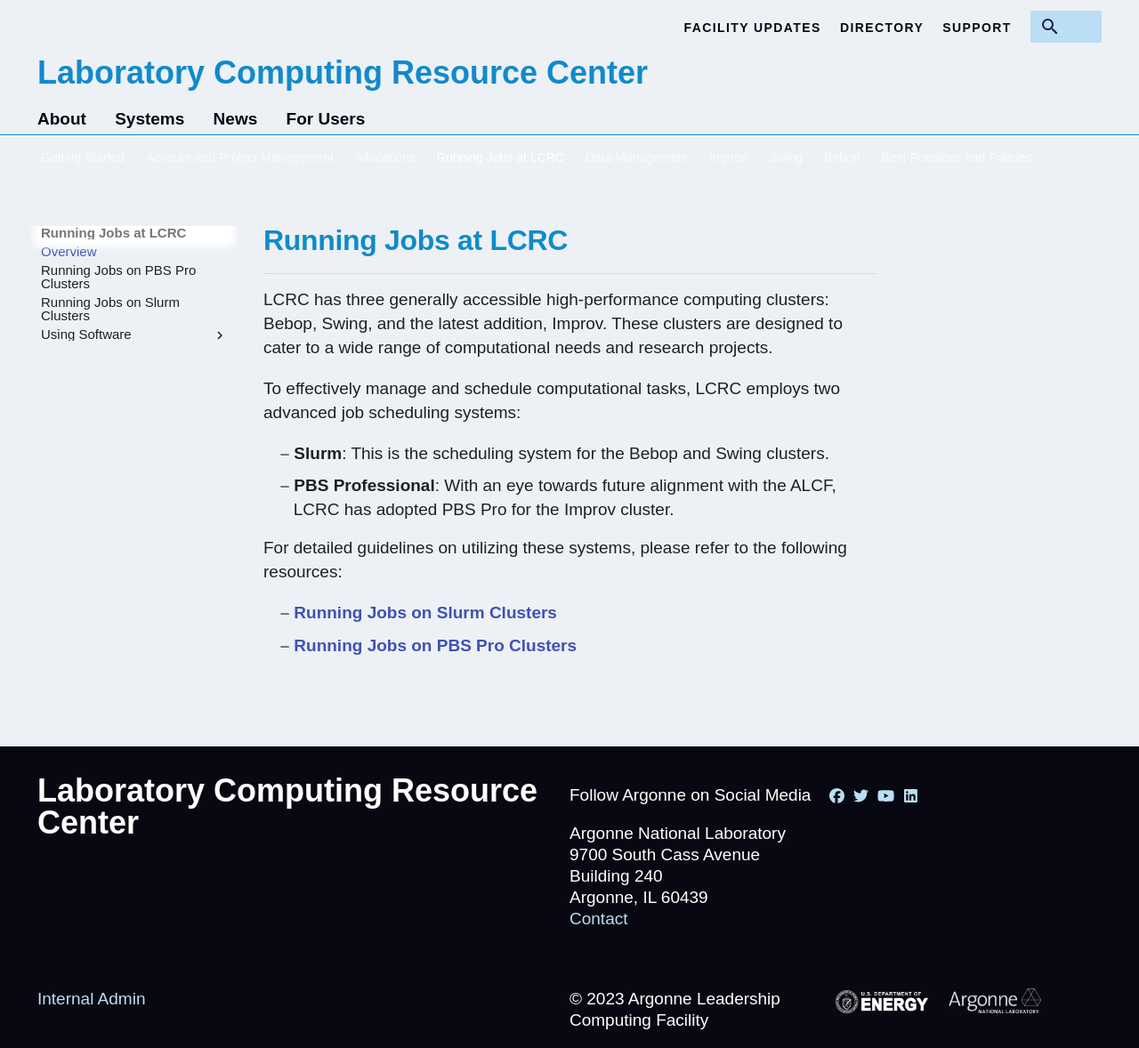
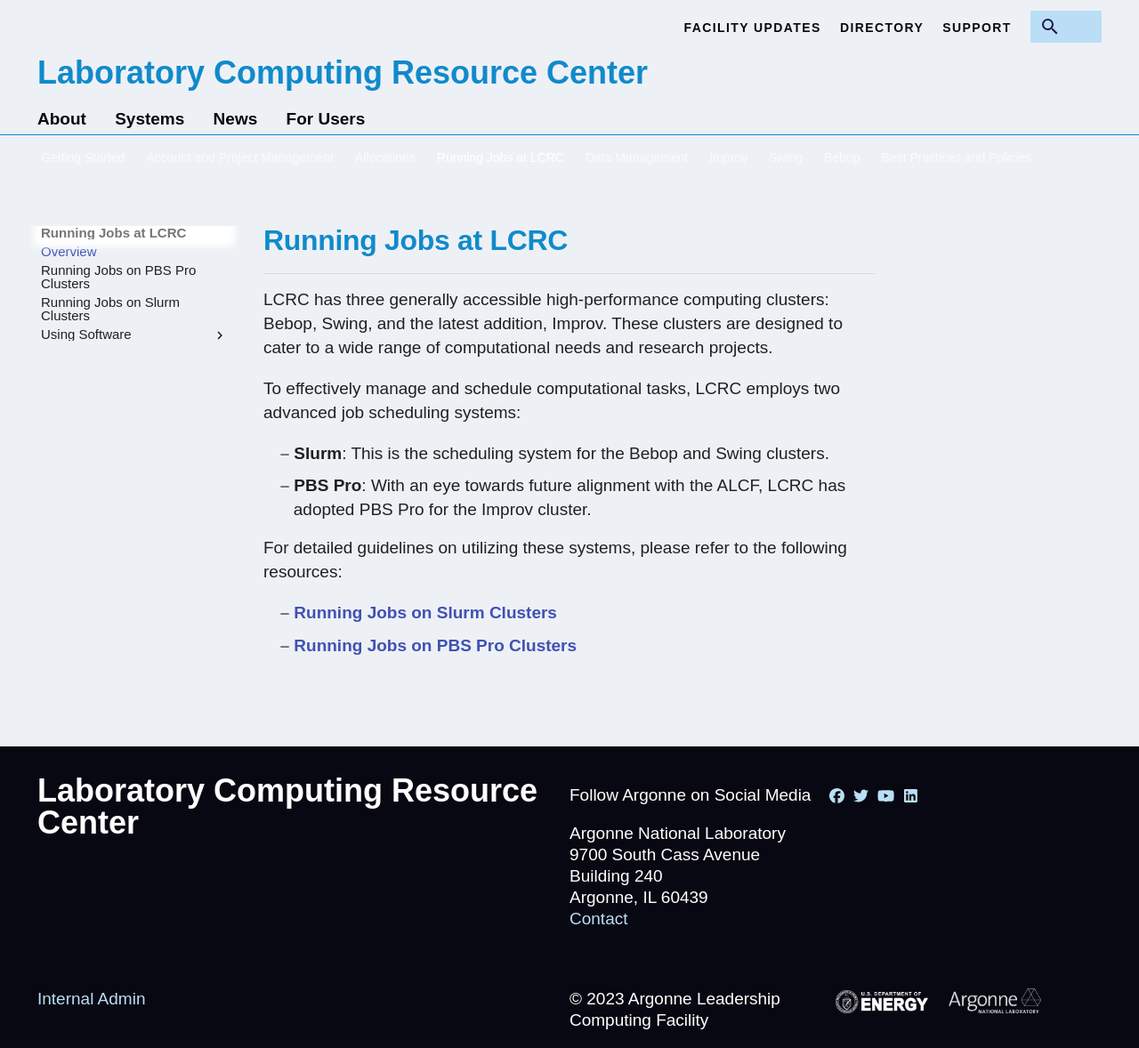
Before and after one commit to argonne-lcrc/user-guides, an MkDocs documentation site: the page built from docs/running-jobs-at-lcrc/overview.md, in a window 1280 px wide and 1178 px high. Shown: the whole window at 89% size. Built offline with MkDocs 1.6.1 and Material for MkDocs 9.7.7, drawn with Linux system fonts in a browser that asks for light colours; some web fonts are replaced; a script that is not in the unit is left out; comment, search, counter and statistics services are not loaded.

Commit message:
Minor wording change

```diff
--- a/docs/running-jobs-at-lcrc/overview.md
+++ b/docs/running-jobs-at-lcrc/overview.md
@@ -5,7 +5,7 @@
 To effectively manage and schedule computational tasks, LCRC employs two advanced job scheduling systems:
 
 - **Slurm**: This is the scheduling system for the Bebop and Swing clusters.
-- **PBS Professional**: With an eye towards future alignment with the ALCF, LCRC has adopted PBS Pro for the Improv cluster.
+- **PBS Pro**: With an eye towards future alignment with the ALCF, LCRC has adopted PBS Pro for the Improv cluster.
 
 For detailed guidelines on utilizing these systems, please refer to the following resources:
 
```
